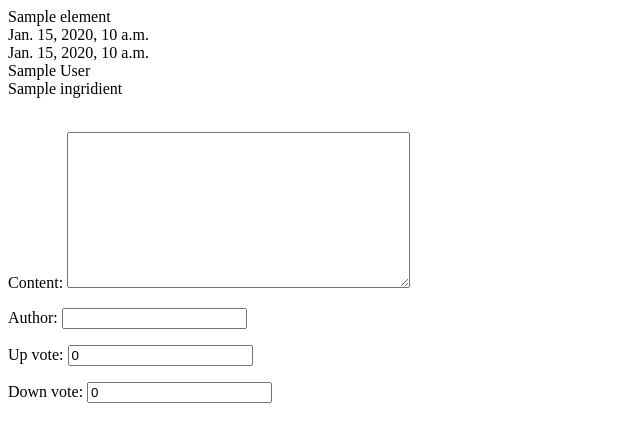
After one commit to nero2310/KitchenRecpiesApp, a Django app: template templates/Recipes/show_recipe.html in a window 1280 px wide. The commit adds this page. Shown: the top 442 px of the page, without its empty margins (0-640 px from the left). Run offline with Django 3.2, Linux system fonts and the light colour scheme; tables that the repository leaves empty hold one stand-in row (values such as "Sample post"); the template is opened without the code that fills it: values that come from a table or form of the project are taken from there, most other values are stand-ins (such as "Sample title", 1, 10 or a date in 2020); data that the repository does not hold is empty.

Commit message:
Add comment model

```diff
--- a/Recipes/forms.py
+++ b/Recipes/forms.py
@@ -1,5 +1,5 @@
 from django import forms
-from .models import Recipe
+from .models import Recipe,Comment
 
 
 # class CreateRecipe(forms.Form):
@@ -14,3 +14,9 @@ class CreateRecipeForm(forms.ModelForm):
     class Meta:
         model = Recipe
         fields = ['name','author','ingredients']
+
+
+class CreateCommentForm(forms.ModelForm):
+    class Meta:
+        model = Comment
+        fields = ["content","author","up_vote","down_vote"]
--- a/Recipes/models.py
+++ b/Recipes/models.py
@@ -8,5 +8,14 @@ class Recipe(models.Model):
     name = models.CharField(max_length=200, blank=False)
     create_date = models.DateTimeField(auto_now_add=True)
     modify_date = models.DateTimeField(auto_now=True)
-    author = models.CharField(max_length=200) # toDo If user aren't specify set user name to Anonymous
-    ingredients =  ArrayField(models.CharField(max_length=100,blank=True))
+    author = models.CharField(max_length=200)  # toDo If user aren't specify set user name to Anonymous
+    ingredients = ArrayField(models.CharField(max_length=100, blank=True))
+
+
+class Comment(models.Model):
+    recipe_id = models.ForeignKey(Recipe, on_delete=models.CASCADE)
+    content = models.TextField(max_length=1000, blank=False)
+    author = models.CharField(max_length=200)
+    create_date = models.DateTimeField(auto_now_add=True)
+    up_vote = models.IntegerField(default=0)
+    down_vote = models.IntegerField(default=0)
--- a/Recipes/urls.py
+++ b/Recipes/urls.py
@@ -1,9 +1,10 @@
 from django.urls import path
-from  Recipes.views import Index,CreateRecipe
+from Recipes.views import Index,CreateRecipe,ShowRecipe
 
 from . import views
 
 urlpatterns = [
     path('', Index.as_view(), name="index"),
+    path('<int:pk>/',ShowRecipe.as_view(), name="ShowRecipe"),
     path('create',CreateRecipe.as_view(), name="CreateRecipe")
 ]
--- a/templates/Recipes/create_recipe_form.html
+++ b/templates/Recipes/create_recipe_form.html
@@ -1,6 +1,7 @@
 {% extends "base.html" %}
 {% block content %}
-    <form method="post">{% csrf_token %}
+    <form method="post">
+    {% csrf_token %}
     {{ form.as_p }}
     <input type="submit" value="Add recipe">
     </form>
--- /dev/null
+++ b/templates/Recipes/show_recipe.html
@@ -0,0 +1,19 @@
+{% extends "base.html" %}
+{% block content %}
+{% for element in recipe %}
+    {{ element.name }}
+    <br>
+    {{ element.create_date }}
+    <br>
+    {{ element.modify_date }}
+    <br>
+    {{ element.author }}
+    <br>
+    {% for ingridient in element.ingredients %}
+        {{ ingridient }}
+        <br>
+    {% endfor %}
+    <br>
+    {{ form.as_p }}
+{% endfor %}
+{% endblock %}
```
Also changed, not shown: Recipes/views.py (+16 -2 lines), Recipes/migrations/0003_comment.py (added).
